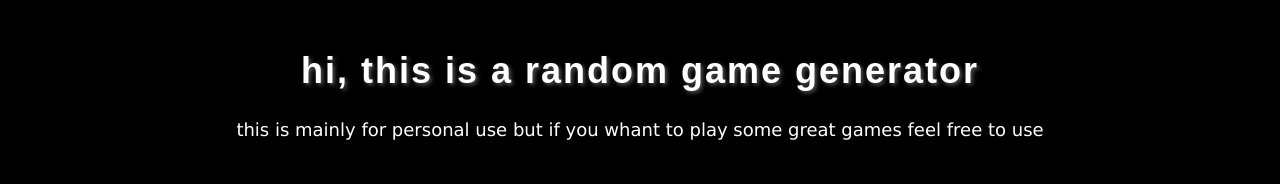
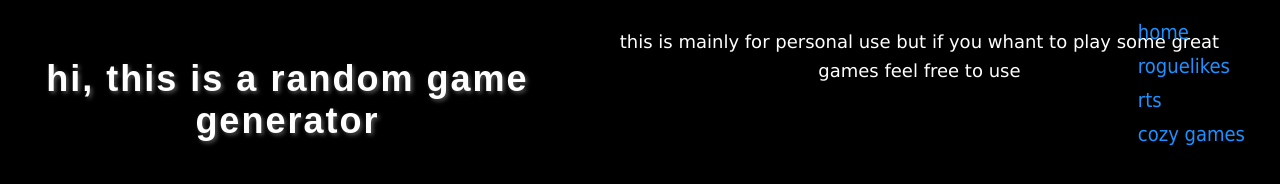
Before and after one commit to themostfluffy/wheel, a plain HTML site: page index.html in a window 1280 px wide. Drawn offline with nearby package versions, Linux system fonts and the light colour scheme.

Commit message:
organizing again

```diff
--- a/index.html
+++ b/index.html
@@ -8,6 +8,15 @@
     <script src="https://cdnjs.cloudflare.com/ajax/libs/p5.js/1.7.0/p5.min.js"></script>
   </head>
   <body>
+
+    <!-- links -->
+
+    <div class="links">
+    <a href="home.html">home</a>
+    <a href="roguelike.html">roguelikes</a>
+    <a href="rts.html">rts</a>
+    <a href="chill.html">cozy games</a>
+    </div>
    <h1>hi, this is a random game generator</h1>
    <p>this is mainly for personal use but if you whant to play some great games feel free to use </p>
   </body>
--- a/style.css
+++ b/style.css
@@ -22,3 +22,32 @@ p {
     line-height: 1.6;
     margin: 20px;
 }
+/* links*/
+a {
+    color: #1E90FF;
+    text-decoration: none;
+    margin: 0 15px;
+    font-size: 20px;
+    font-family: 'Tahoma', sans-serif;
+}
+a:hover {
+    text-decoration: underline;
+}
+/* layout*/
+body {
+    display: flex;
+    flex-direction: row
+}
+.links {
+    position: absolute;
+    top: 20px;
+    right: 20px;
+}
+.links a {
+    display: block;
+    margin-bottom: 10px;
+}
+.links a:last-child {
+    margin-bottom: 0;
+}
+/* end of css */
```
Also changed, not shown: roguelike.html (+11 -0 lines), rts.html (+11 -0 lines).
